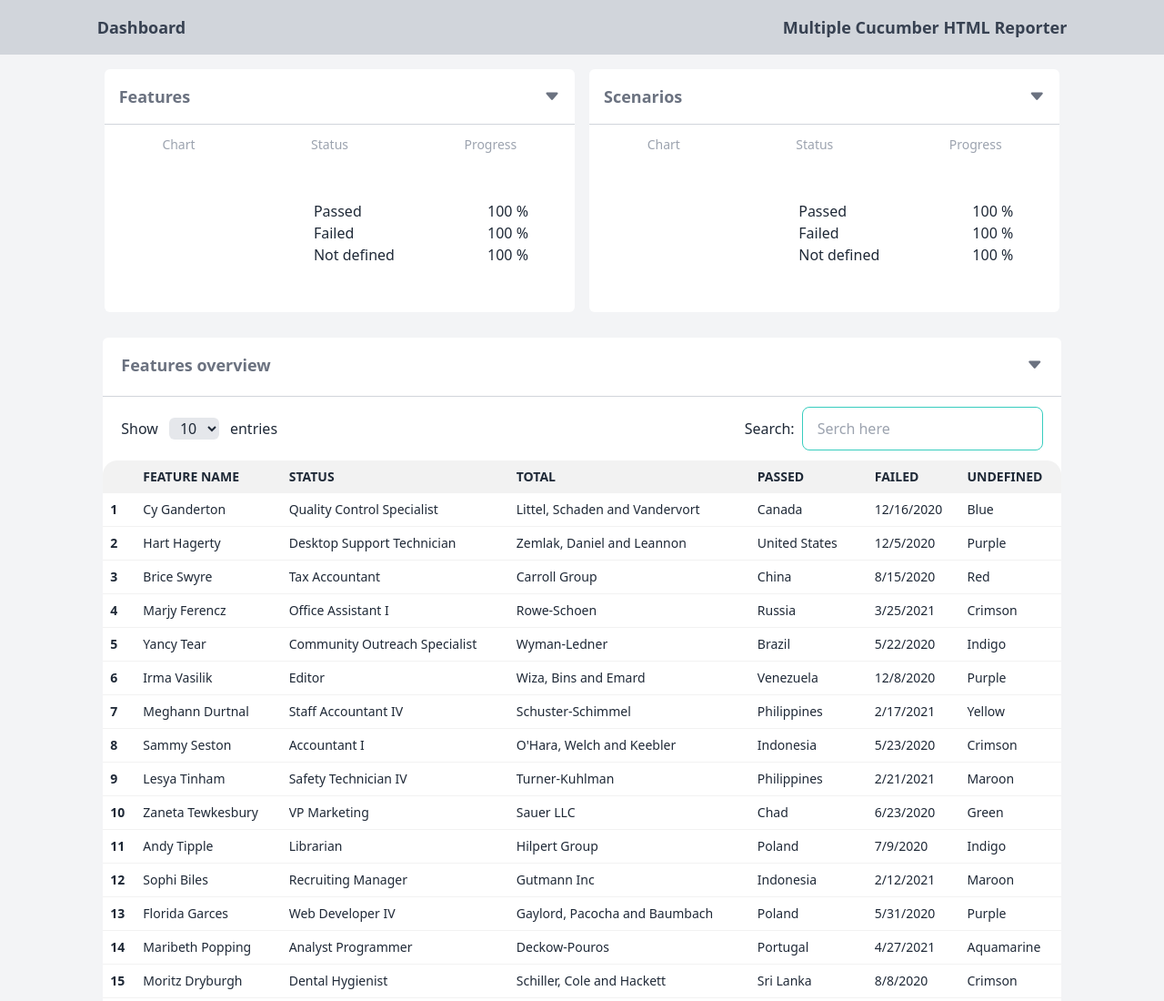
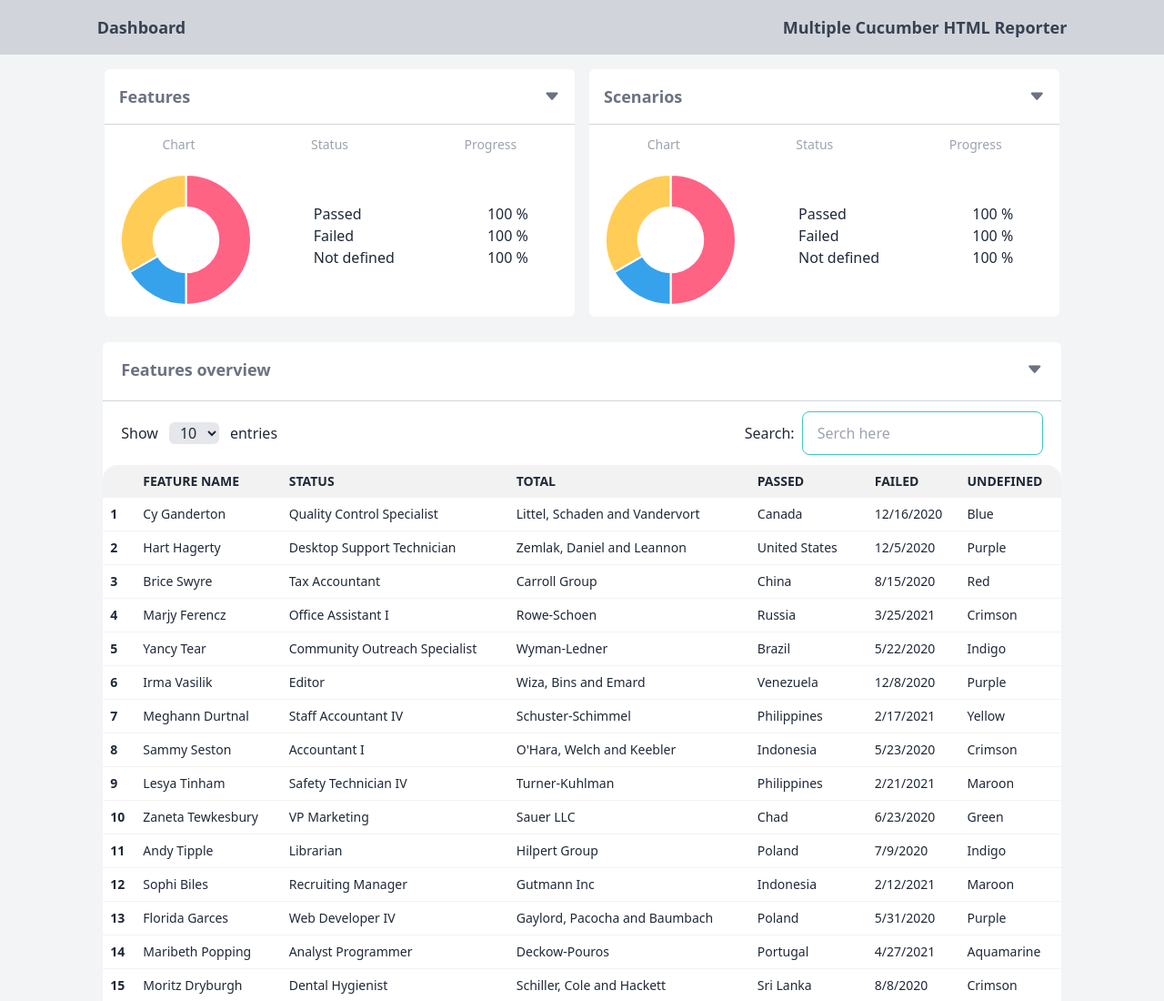
Before and after one commit to Asif-Biswas/cypress-html-report-dashboard, a plain HTML site: page index.html in a window 1280 px wide. Shown: the top 1100 px of the page at 91% size. Drawn offline with nearby package versions, Linux system fonts and the light colour scheme; the site is published under a folder, as on GitHub Pages, so addresses that start at the root find nothing.

Commit message:
Update index.html

```diff
--- a/index.html
+++ b/index.html
@@ -317,7 +317,7 @@
 
     <!-- JS FILES -->
     <script src="https://cdn.jsdelivr.net/npm/chart.js"></script>
-    <script src="/home.js"></script>
+    <script src="home.js"></script>
 </body>
 
 </html>
```
